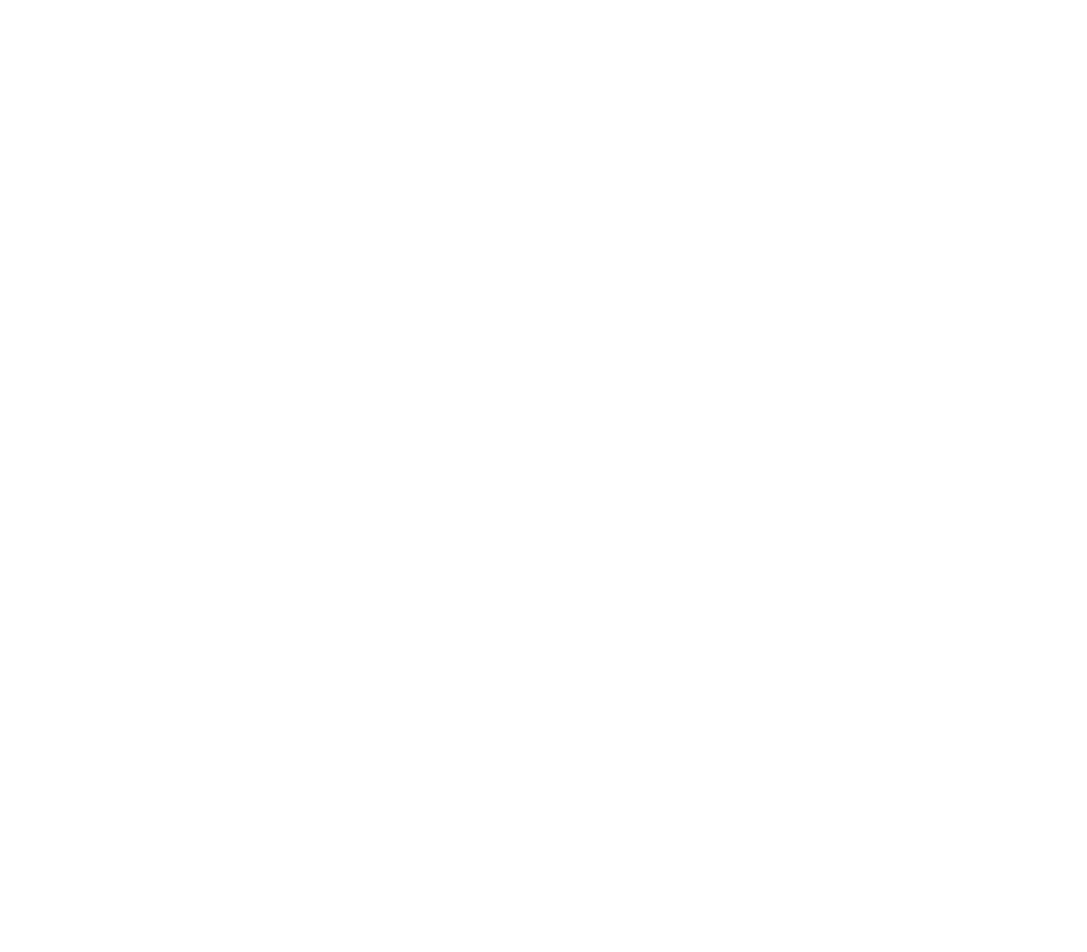
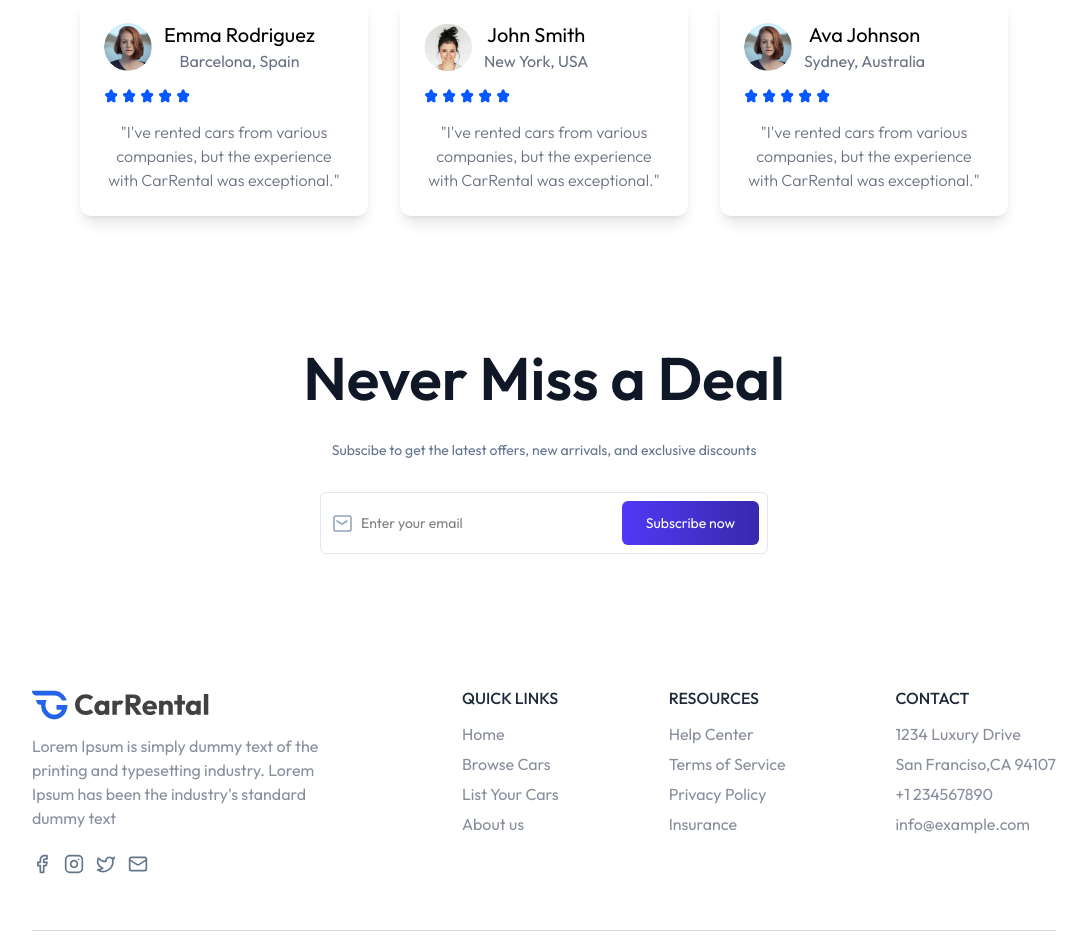
Before and after one commit to RohitMathur747/CAR-Rental-Project, a React (Vite) app in the folder client/: page / in a window 1280 px wide. Shown: the part 2680-3632 px from the top of the page, without its empty margins (96-1183 px from the left). Before the commit the page ends 2393 px from the top, so only its background shows below. Built offline with nearby package versions, Linux system fonts and the light colour scheme.

Commit message:
Day 4 - Testimonial,Newsletter,footer section is done!

```diff
--- a/client/src/App.jsx
+++ b/client/src/App.jsx
@@ -5,6 +5,7 @@
 import Car from "./pages/Car";
 import CarDetails from "./pages/CarDetails";
 import MyBooking from "./pages/MyBooking";
+import Footer from "./components/Footer";
 
 const App = () => {
   const [showLogin, setShowLogin] = useState(false);
@@ -21,6 +22,8 @@
         <Route path="/cars" element={<Car />} />
         <Route path="/my-bookings" element={<MyBooking />} />
       </Routes>
+
+      {!isOwnerPath && <Footer />}
     </>
   );
 };
--- /dev/null
+++ b/client/src/components/Footer.jsx
@@ -0,0 +1,106 @@
+import React from "react";
+import { assets } from "../assets/assets";
+
+const Footer = () => {
+  return (
+    <div className="text-gray-500/80 pt-8 px-6 md:px-16 lg:px-24 xl:px-32">
+      <div className="flex flex-wrap justify-between items-start gap-8 pb-6 border-borderColor md:gap-6">
+        <div>
+          <img src={assets.logo} alt="logo" className="h-8 md:h-9" />
+          <p className="max-w-80 mt-3">
+            Lorem Ipsum is simply dummy text of the printing and typesetting
+            industry. Lorem Ipsum has been the industry's standard dummy text
+          </p>
+          <div className="flex items-center gap-3 mt-6">
+            <a href="#">
+              <img src={assets.facebook_logo} className="w-5 h-5" alt="" />
+            </a>
+            <a href="#">
+              <img src={assets.instagram_logo} className="w-5 h-5" alt="" />
+            </a>
+            <a href="#">
+              <img src={assets.twitter_logo} className="w-5 h-5" alt="" />
+            </a>
+            <a href="#">
+              <img src={assets.gmail_logo} className="w-5 h-5" alt="" />
+            </a>
+          </div>
+        </div>
+
+        <div>
+          <h2 className="text-base font-medium text-gray-800 uppercase">
+            Quick Links
+          </h2>
+          <ul className="mt-3 flex flex-col gap-1.5">
+            <li>
+              <a href="#">Home</a>
+            </li>
+            <li>
+              <a href="#">Browse Cars</a>
+            </li>
+            <li>
+              <a href="#">List Your Cars</a>
+            </li>
+            <li>
+              <a href="#">About us</a>
+            </li>
+          </ul>
+        </div>
+
+        <div>
+          <h2 className="text-base font-medium text-gray-800 uppercase">
+            Resources
+          </h2>
+          <ul className="mt-3 flex flex-col gap-1.5">
+            <li>
+              <a href="#">Help Center</a>
+            </li>
+            <li>
+              <a href="#">Terms of Service</a>
+            </li>
+            <li>
+              <a href="#">Privacy Policy</a>
+            </li>
+            <li>
+              <a href="#">Insurance</a>
+            </li>
+          </ul>
+        </div>
+
+        <div>
+          <h2 className="text-base font-medium text-gray-800 uppercase">
+            Contact
+          </h2>
+          <ul className="mt-3 flex flex-col gap-1.5">
+            <li>1234 Luxury Drive</li>
+            <li>San Franciso,CA 94107</li>
+            <li>+1 234567890</li>
+            <li>info@example.com</li>
+          </ul>
+        </div>
+      </div>
+      <hr className="border-gray-300 mt-8" />
+      <div className="flex flex-col md:flex-row gap-2 items-center justify-between py-5">
+        <p>
+          © {new Date().getFullYear()}{" "}
+          <a href="https://prebuiltui.com">PrebuiltUI</a>. All rights reserved.
+        </p>
+        <ul className="flex items-center gap-4">
+          <li>
+            <a href="#">Privacy</a>
+          </li>
+          <li> | </li>
+          <li>
+            <a href="#">Terms</a>
+          </li>
+          <li> | </li>
+          <li>
+            <a href="#">Cookies</a>
+          </li>
+        </ul>
+      </div>
+    </div>
+  );
+};
+
+export default Footer;
--- /dev/null
+++ b/client/src/components/NewsLetter.jsx
@@ -0,0 +1,57 @@
+import React from "react";
+
+const NewsLetter = () => {
+  return (
+    <>
+      <div className="flex flex-col items-center gap-2 text-sm px-3 py-1 pb-5 mb-20">
+        <h1 className="text-4xl md:text-6xl font-semibold text-gray-900 mt-4">
+          Never Miss a Deal
+        </h1>
+        <p className="max-w-lg text-center text-slate-500 mt-6">
+          Subscibe to get the latest offers, new arrivals, and exclusive
+          discounts
+        </p>
+        <form className="relative flex items-center rounded-md border border-slate-200 mt-6 text-sm max-w-md w-full">
+          <svg
+            className="absolute left-3"
+            width="19"
+            height="17"
+            viewBox="0 0 19 17"
+            fill="none"
+            xmlns="http://www.w3.org/2000/svg"
+          >
+            <path
+              d="M14 6 9.505 8.865a1 1 0 0 1-1.005 0L4 6"
+              stroke="#90A1B9"
+              stroke-width="1.5"
+              stroke-linecap="round"
+              stroke-linejoin="round"
+            />
+            <path
+              d="M16.3 1H2.7C1.761 1 1 1.84 1 2.875v11.25C1 15.161 1.761 16 2.7 16h13.6c.939 0 1.7-.84 1.7-1.875V2.875C18 1.839 17.239 1 16.3 1"
+              stroke="#90A1B9"
+              stroke-width="1.5"
+              stroke-linecap="round"
+              stroke-linejoin="round"
+            />
+          </svg>
+          <input
+            type="email"
+            name="email"
+            placeholder="Enter your email"
+            className="focus:outline-none pl-10 py-5 bg-transparent w-full"
+            required
+          />
+          <button
+            type="submit"
+            className="shrink-0 mr-2 px-6 py-3 text-sm bg-gradient-to-r from-indigo-600 to-indigo-800 rounded-md active:scale-95 transition duration-300 text-white"
+          >
+            Subscribe now
+          </button>
+        </form>
+      </div>
+    </>
+  );
+};
+
+export default NewsLetter;
--- /dev/null
+++ b/client/src/components/Testimonial.jsx
@@ -0,0 +1,74 @@
+import React from "react";
+import Title from "./Title";
+import { assets } from "../assets/assets";
+
+const Testimonial = () => {
+  const testimonials = [
+    {
+      name: "Emma Rodriguez",
+      address: "Barcelona, Spain",
+      image: assets.testimonial_image_1,
+      rating: 5,
+      testimonial:
+        "I've rented cars from various companies, but the experience with CarRental was exceptional.",
+    },
+    {
+      name: "John Smith",
+      address: "New York, USA",
+      image: assets.testimonial_image_2,
+      rating: 5,
+      testimonial:
+        "I've rented cars from various companies, but the experience with CarRental was exceptional.",
+    },
+    {
+      name: "Ava Johnson",
+      address: "Sydney, Australia",
+      image: assets.testimonial_image_1,
+      rating: 5,
+      testimonial:
+        "I've rented cars from various companies, but the experience with CarRental was exceptional.",
+    },
+  ];
+
+  return (
+    <div className=" text-center py-28 px-26 md:px-16 lg:px-24 xl:px-44">
+      <Title
+        title="What Our Customers Say"
+        subTitle="Discover why discerning travelers choose stayVenture for thier luxury accomodations around the world."
+      />
+
+      <div className="grid grid-cols-1 sm:grid-cols-2 lg:grid-cols-3 gap-8 mt-18">
+        {testimonials.map((testimonial, index) => (
+          <div
+            key={index}
+            className="bg-white p-6 rounded-xl shadow-lg hover:-translate-y-1 transition-all duration-500"
+          >
+            <div className="flex items-center gap-3">
+              <img
+                className="w-12 h-12 rounded-full"
+                src={testimonial.image}
+                alt={testimonial.name}
+              />
+              <div>
+                <p className="font-playfair text-xl">{testimonial.name}</p>
+                <p className="text-gray-500">{testimonial.address}</p>
+              </div>
+            </div>
+            <div className="flex items-center gap-1 mt-4">
+              {Array(testimonial.rating)
+                .fill(0)
+                .map((_, index) => (
+                  <img key={index} src={assets.star_icon} alt="star-icon" />
+                ))}
+            </div>
+            <p className="text-gray-500 max-w-90 mt-4 font-light">
+              "{testimonial.testimonial}"
+            </p>
+          </div>
+        ))}
+      </div>
+    </div>
+  );
+};
+
+export default Testimonial;
--- a/client/src/pages/Home.jsx
+++ b/client/src/pages/Home.jsx
@@ -4,6 +4,8 @@
 import { dummyCarData } from "../assets/assets.js";
 import FeaturedSection from "../components/FeaturedSection.jsx";
 import Banner from "../components/Banner.jsx";
+import Testimonial from "../components/Testimonial.jsx";
+import NewsLetter from "../components/NewsLetter.jsx";
 
 const Home = () => {
   return (
@@ -11,6 +13,8 @@
       <Hero />
       <FeaturedSection />
       <Banner />
+      <Testimonial />
+      <NewsLetter />
     </>
   );
 };
```
